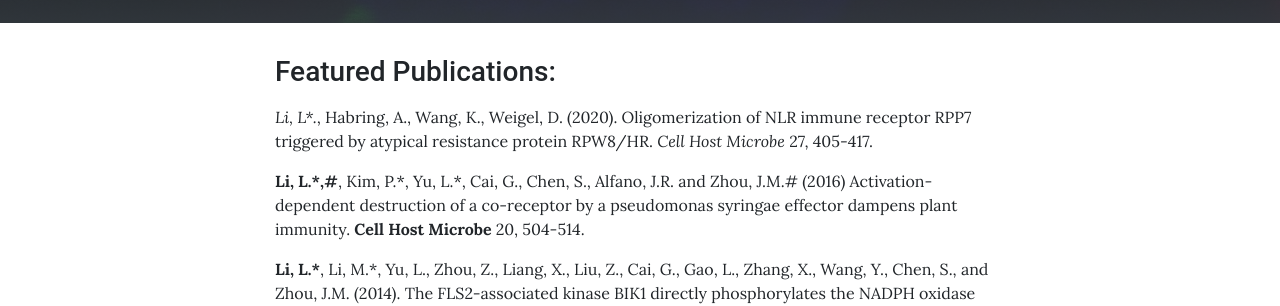
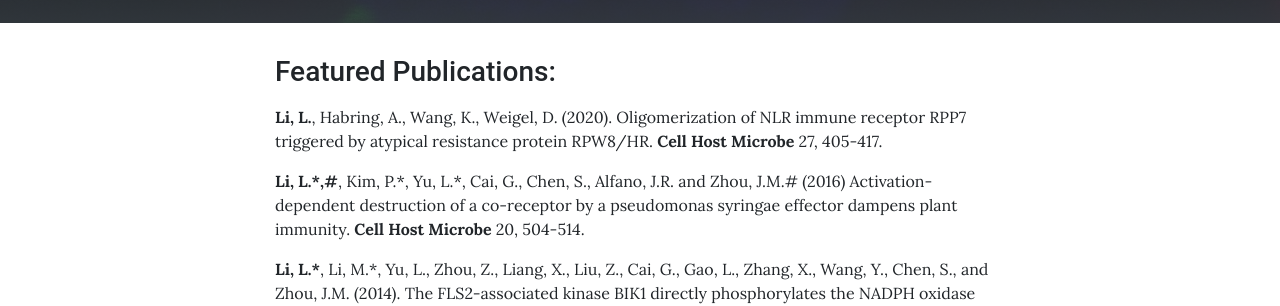
Before and after one commit to leili-plantmicrobe/leili-plantmicrobe.github.io, a Jekyll site: the page built from pages/publications.md, in a window 1280 px wide. Shown: the part 245-551 px from the top of the page. Built offline with Jekyll 4.4.1, drawn with Linux system fonts in a browser that asks for light colours.

```diff
--- a/pages/publications.md
+++ b/pages/publications.md
@@ -9,7 +9,7 @@ permalink: /publications/
 
 ### Featured Publications:
 
-*Li, L\*.*, Habring, A., Wang, K., Weigel, D. (2020). Oligomerization of NLR immune receptor RPP7 triggered by atypical resistance protein RPW8/HR. *Cell Host Microbe* 27, 405-417.
+**Li, L.**, Habring, A., Wang, K., Weigel, D. (2020). Oligomerization of NLR immune receptor RPP7 triggered by atypical resistance protein RPW8/HR. **Cell Host Microbe** 27, 405-417.
 
 **Li, L.\*,\#**, Kim, P.\*, Yu, L.\*, Cai, G., Chen, S., Alfano, J.R. and Zhou, J.M.\# (2016) Activation-dependent destruction of a co-receptor by a pseudomonas syringae effector dampens plant immunity. **Cell Host Microbe** 20, 504-514.
 
```
